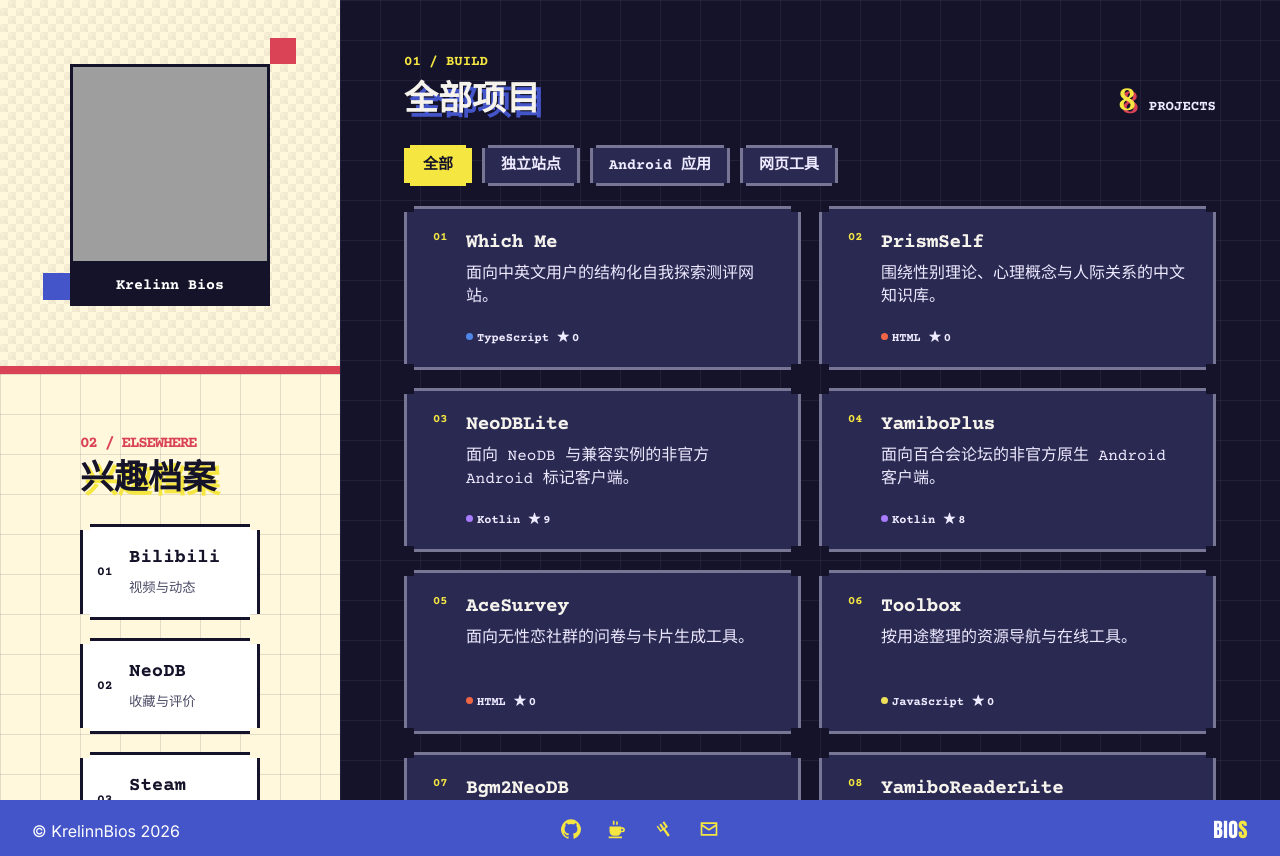
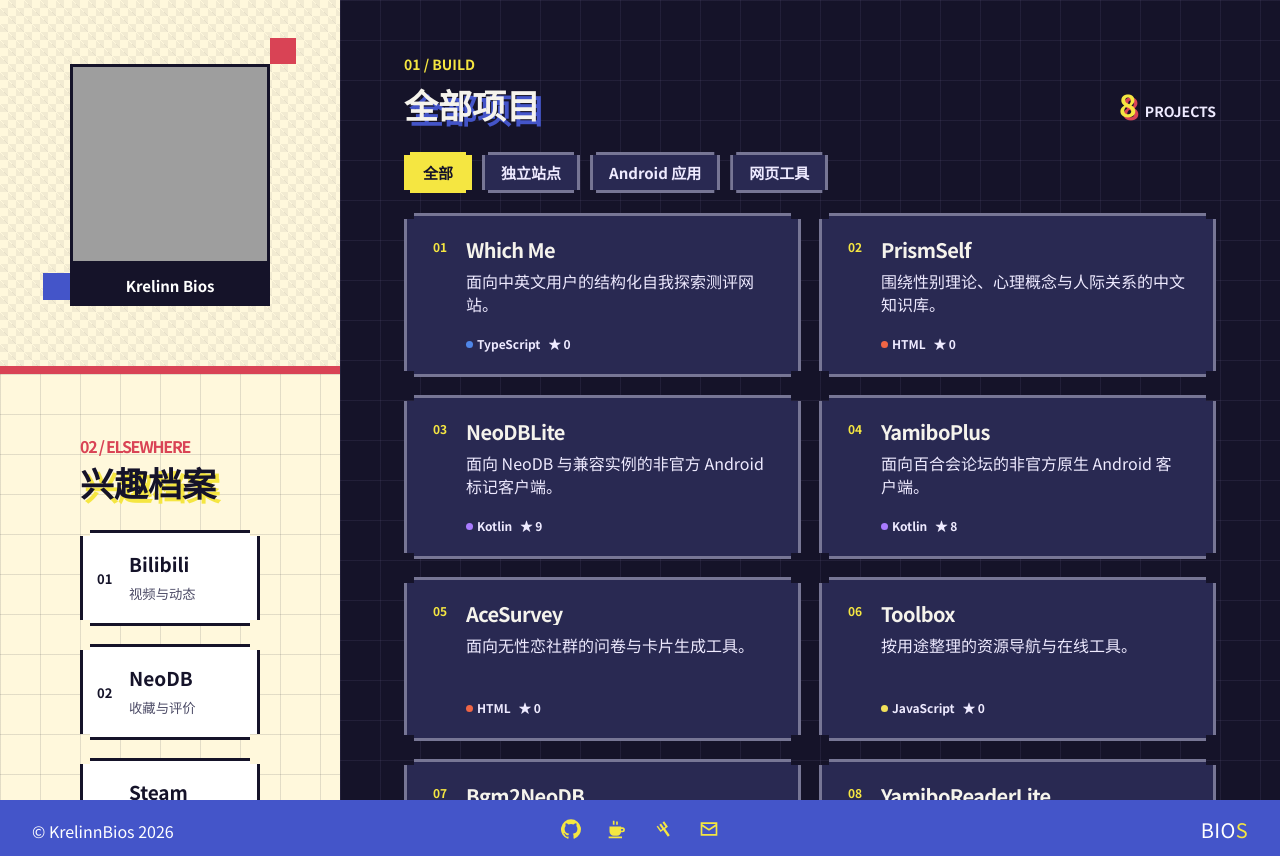
Before and after one commit to KrelinnBios/KrelinnBios, a plain HTML site: page index.html in a window 1280 px wide. Drawn offline with nearby package versions, Linux system fonts and the light colour scheme; grey boxes are pictures that could not be loaded.

Commit message:
精简个人主页为单一思源黑体

```diff
--- a/index.html
+++ b/index.html
@@ -20,10 +20,10 @@
     <link rel="preconnect" href="https://fonts.googleapis.com">
     <link rel="preconnect" href="https://fonts.gstatic.com" crossorigin>
     <link
-      href="https://fonts.googleapis.com/css2?family=Courier+Prime:wght@400;700&family=Inter:wght@400;500;600;700&family=Noto+Sans+SC:wght@400;700;900&display=swap"
+      href="https://fonts.googleapis.com/css2?family=Noto+Sans+SC:wght@400;700;900&display=swap"
       rel="stylesheet"
     >
-    <link rel="stylesheet" href="./styles.css?v=202611152">
+    <link rel="stylesheet" href="./styles.css?v=202611153">
     <script src="./script.js?v=202611152" defer></script>
   </head>
   <body>
--- a/styles.css
+++ b/styles.css
@@ -126,7 +126,7 @@ body {
   margin: 0;
   color: var(--ink);
   background: var(--paper);
-  font-family: Inter, "Noto Sans SC", "Microsoft YaHei", sans-serif;
+  font-family: "Noto Sans SC", "Microsoft YaHei", sans-serif;
   letter-spacing: 0;
 }
 
@@ -197,7 +197,7 @@ img {
   padding: 12px 18px;
   color: #fff;
   background: var(--ink);
-  font-family: Inter, "Noto Sans SC", "Microsoft YaHei", sans-serif;
+  font-family: "Noto Sans SC", "Microsoft YaHei", sans-serif;
   font-size: 15px;
   font-weight: 700;
   line-height: 1.3;
@@ -218,7 +218,7 @@ img {
 .welcome-message {
   width: 100%;
   margin: 0;
-  font-family: Inter, "Noto Sans SC", "Microsoft YaHei", sans-serif;
+  font-family: "Noto Sans SC", "Microsoft YaHei", sans-serif;
   font-size: 20px;
   font-weight: 900;
   line-height: 1;
@@ -232,7 +232,7 @@ img {
 .project-index,
 .project-meta,
 .profile-number {
-  font-family: "Courier Prime", "Noto Sans SC", "Microsoft YaHei", monospace;
+  font-family: "Noto Sans SC", "Microsoft YaHei", sans-serif;
   font-size: 12px;
   font-weight: 700;
 }
@@ -337,7 +337,7 @@ main {
   padding: 10px 8px;
   color: #fff;
   background: var(--ink);
-  font-family: "Courier Prime", "Noto Sans SC", "Microsoft YaHei", monospace;
+  font-family: "Noto Sans SC", "Microsoft YaHei", sans-serif;
   font-size: 15px;
   font-weight: 700;
   line-height: 1.25;
@@ -483,7 +483,7 @@ main {
 
 .section-heading h2 {
   margin: 0 0 4px;
-  font-family: Inter, "Noto Sans SC", "Microsoft YaHei", sans-serif;
+  font-family: "Noto Sans SC", "Microsoft YaHei", sans-serif;
   font-size: 42px;
   font-weight: 900;
   line-height: 1;
@@ -511,7 +511,7 @@ main {
 .repo-count strong {
   margin-right: 5px;
   color: var(--acid);
-  font-family: Georgia, serif;
+  font-family: "Noto Sans SC", "Microsoft YaHei", sans-serif;
   font-size: 30px;
   text-shadow: 3px 3px 0 var(--red);
 }
@@ -536,7 +536,7 @@ main {
   border-radius: 0;
   color: #eeeaff;
   background: #292952;
-  font-family: "Courier Prime", "Noto Sans SC", "Microsoft YaHei", monospace;
+  font-family: "Noto Sans SC", "Microsoft YaHei", sans-serif;
   font-size: 15px;
   font-weight: 700;
   line-height: 1;
@@ -656,7 +656,7 @@ main {
 .project-title {
   min-width: 0;
   margin: 0;
-  font-family: "Courier Prime", "Noto Sans SC", "Microsoft YaHei", monospace;
+  font-family: "Noto Sans SC", "Microsoft YaHei", sans-serif;
   font-size: 20px;
   font-weight: 700;
   letter-spacing: -0.03em;
@@ -672,7 +672,7 @@ main {
   margin: 0;
   overflow: hidden;
   color: #eeeaff;
-  font-family: "Courier Prime", "Noto Sans SC", "Microsoft YaHei", monospace;
+  font-family: "Noto Sans SC", "Microsoft YaHei", sans-serif;
   font-size: 16px;
   line-height: 1.45;
   -webkit-box-orient: vertical;
@@ -784,7 +784,7 @@ main {
 }
 
 .elsewhere .section-heading h2 {
-  font-family: Inter, "Noto Sans SC", "Microsoft YaHei", sans-serif;
+  font-family: "Noto Sans SC", "Microsoft YaHei", sans-serif;
   font-size: 34px;
   font-weight: 900;
   text-shadow: 4px 4px 0 var(--acid);
@@ -812,7 +812,7 @@ main {
 }
 
 .graveyard .section-heading h2 {
-  font-family: Inter, "Noto Sans SC", "Microsoft YaHei", sans-serif;
+  font-family: "Noto Sans SC", "Microsoft YaHei", sans-serif;
   font-size: 34px;
   font-weight: 900;
   text-shadow: 4px 4px 0 var(--red);
@@ -974,7 +974,7 @@ main {
 .profile-brand {
   min-width: 0;
   overflow-wrap: anywhere;
-  font-family: "Courier Prime", monospace;
+  font-family: "Noto Sans SC", "Microsoft YaHei", sans-serif;
   font-size: 19px;
   font-weight: 700;
   line-height: 1.2;
@@ -1016,7 +1016,7 @@ main {
 .footer-mark {
   margin: 0;
   color: #fff;
-  font-family: Impact, Haettenschweiler, "Arial Narrow Bold", sans-serif;
+  font-family: "Noto Sans SC", "Microsoft YaHei", sans-serif;
   font-size: 20px;
   line-height: 1;
   letter-spacing: 0.02em;
```
